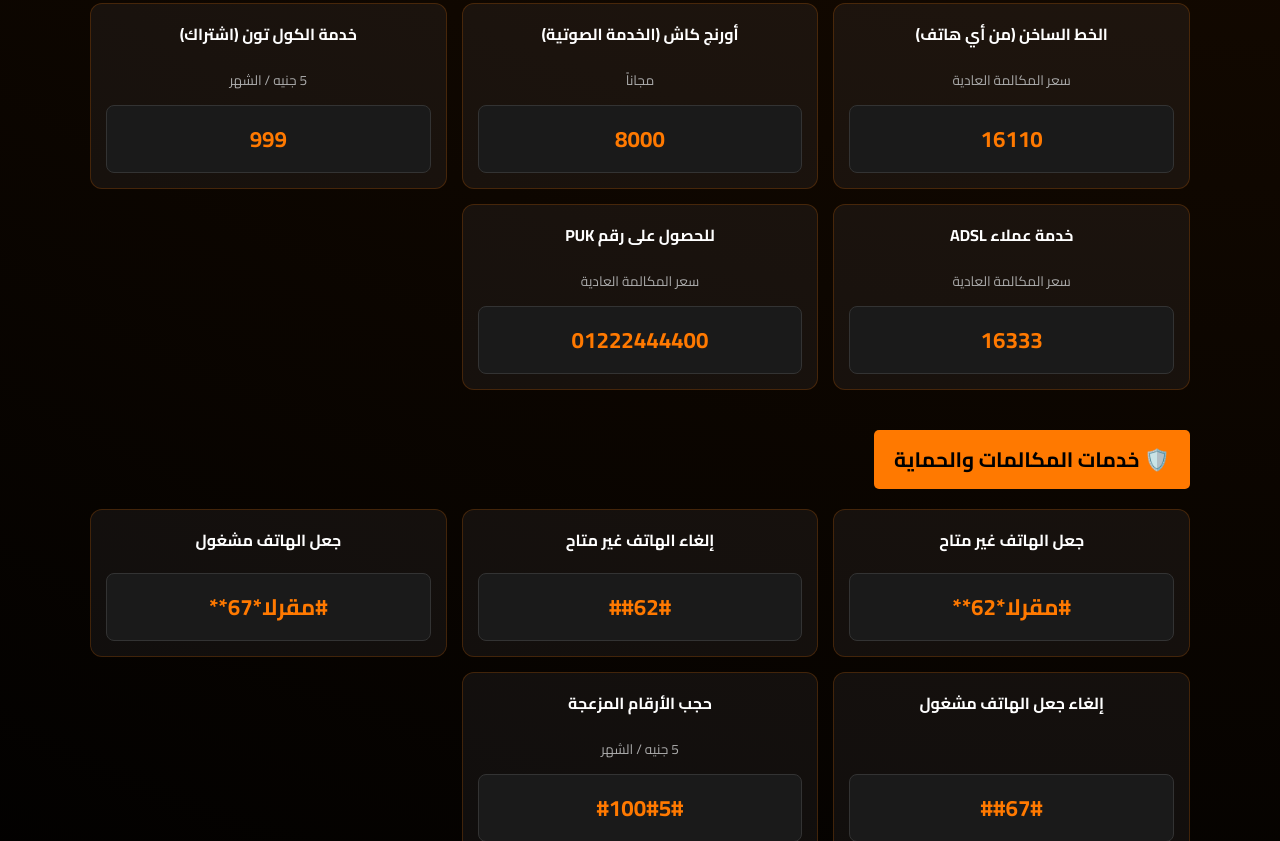
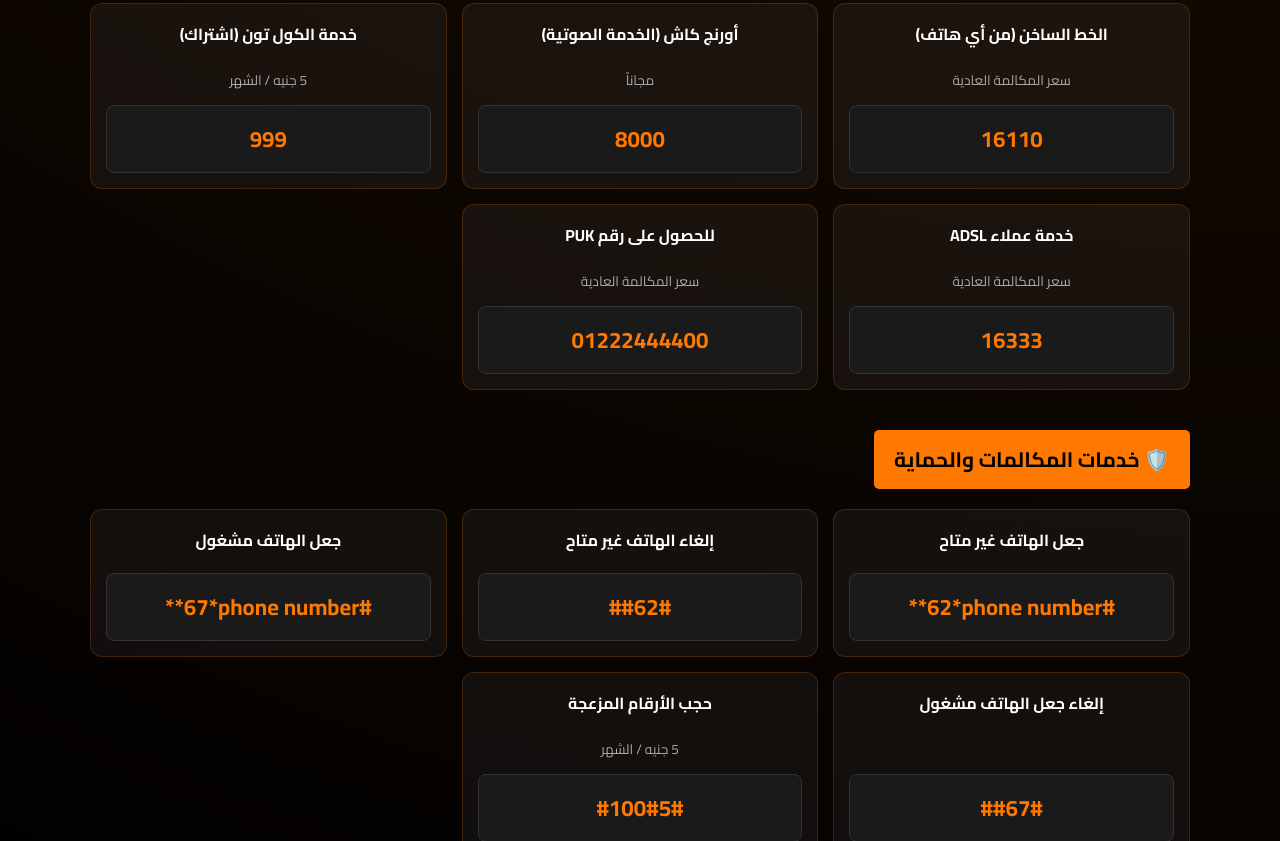
Before and after one commit to abdoahmed17087-beep/orange-codes, a plain HTML site: page index.html in a window 1280 px wide. Shown: the part 1894-2735 px from the top of the page. Drawn offline with Linux system fonts and the light colour scheme.

Commit message:
Update index.html

```diff
--- a/index.html
+++ b/index.html
@@ -146,7 +146,7 @@
         <div class="card">
             <span class="card-title">كلمني شكراً</span>
             <span class="card-price">مجاناً</span>
-            <div class="code-box" onclick="copyCode('*121*الرقم#')">*121*الرقم#</div>
+            <div class="code-box" onclick="copyCode('*121*الرقم#')">*121*phone number#</div>
         </div>
         <div class="card">
             <span class="card-title">حفظ المكالمات (اشتراك)</span>
@@ -240,7 +240,7 @@
     <div class="grid">
         <div class="card">
             <span class="card-title">جعل الهاتف غير متاح</span>
-            <div class="code-box" onclick="copyCode('**62*الرقم#')">**62*الرقم#</div>
+            <div class="code-box" onclick="copyCode('**62*الرقم#')">**62*phone number#</div>
         </div>
         <div class="card">
             <span class="card-title">إلغاء الهاتف غير متاح</span>
@@ -248,7 +248,7 @@
         </div>
         <div class="card">
             <span class="card-title">جعل الهاتف مشغول</span>
-            <div class="code-box" onclick="copyCode('**67*الرقم#')">**67*الرقم#</div>
+            <div class="code-box" onclick="copyCode('**67*الرقم#')">**67*phone number#</div>
         </div>
         <div class="card">
             <span class="card-title">إلغاء جعل الهاتف مشغول</span>
```
